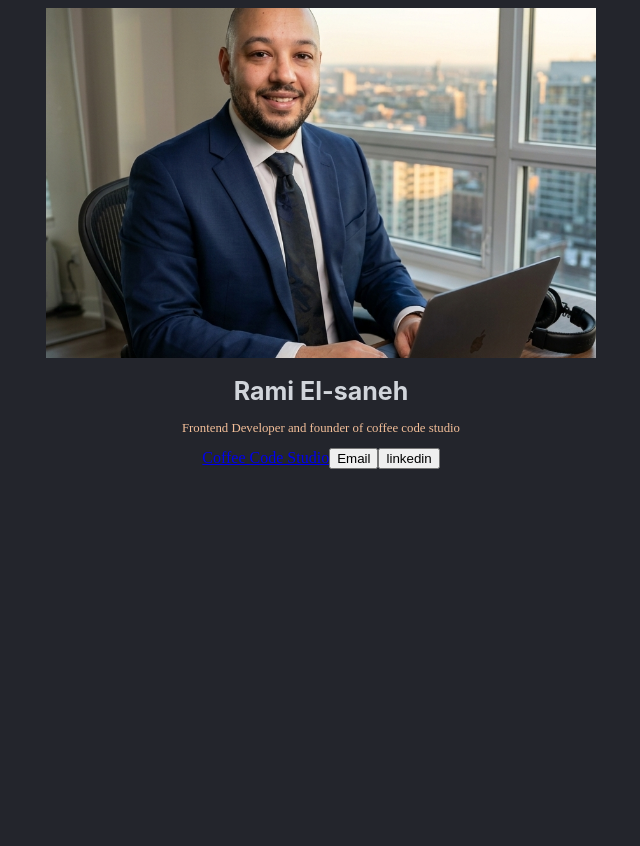
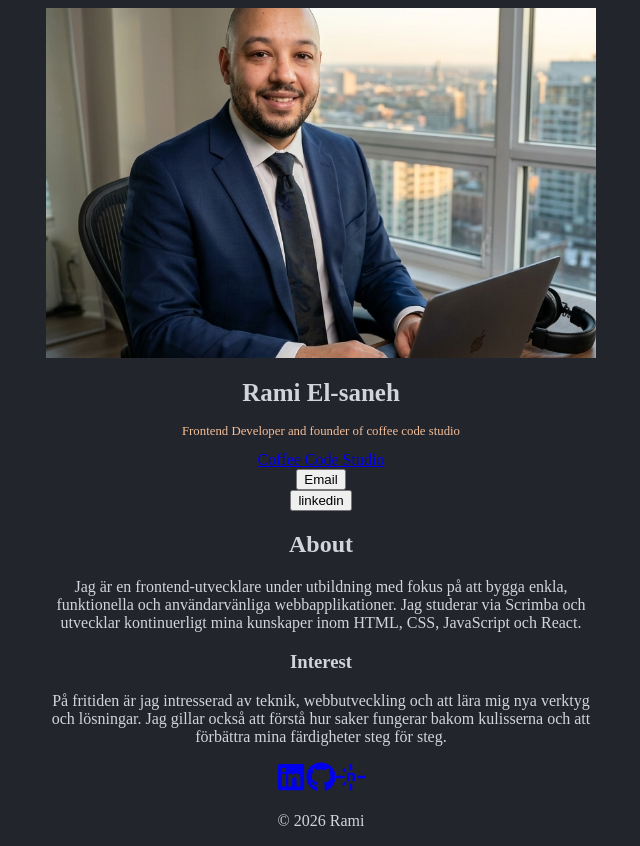
Before and after one commit to CoffeeCodeStudio/Digital-business-card-react, a React (Vite) app in the folder mitt-projekt/: page / in a window 1280 px wide. Shown: the whole page, without its empty margins (319-959 px from the left). Before the commit the page ends 800 px from the top, so only its background shows below. Built offline with nearby package versions, Linux system fonts and the light colour scheme.

Commit message:
added footer, about and some more about content

```diff
--- /dev/null
+++ b/mitt-projekt/src/About.jsx
@@ -0,0 +1,12 @@
+export default function About() {
+	return(
+		<div className="about">
+			<h2>
+				About
+			</h2>
+			<p>
+				Jag är en frontend-utvecklare under utbildning med fokus på att bygga enkla, funktionella och användarvänliga webbapplikationer. Jag studerar via Scrimba och utvecklar kontinuerligt mina kunskaper inom HTML, CSS, JavaScript och React.
+			</p>
+		</div>
+	)
+}
--- a/mitt-projekt/src/App.jsx
+++ b/mitt-projekt/src/App.jsx
@@ -1,8 +1,15 @@
+import About from "./About.jsx"
 import Info from "./Info"
+import Interest from "./Interest.jsx"
+import Footer from "./Footer.jsx"
+
 export default function App() {
 	return (
 		<div className="app-container">
 			<Info />
+			<About />
+			<Interest />
+			<Footer />
 		</div>
 	)
 }
--- /dev/null
+++ b/mitt-projekt/src/Footer.jsx
@@ -0,0 +1,26 @@
+import { FaLinkedin, FaGithub } from 'react-icons/fa'; // Lägg till denna!
+import { SiNetlify } from 'react-icons/si';           // Lägg till denna!
+
+export default function Footer() {
+  return (
+    <footer className="footer">
+      <div className="footer-icons">
+
+        {/* LinkedIn - Glöm inte att lägga till denna länk också om du vill ha den */}
+        <a href="https://linkedin.com/in/DITT-NAMN" target="_blank" rel="noreferrer" aria-label="LinkedIn">
+          <FaLinkedin size={30} />
+        </a>
+
+        <a href="https://github.com/DITT-ANVÄNDARNAMN" target="_blank" rel="noreferrer" aria-label="GitHub">
+          <FaGithub size={30} />
+        </a>
+
+        <a href="https://app.netlify.com/teams/DITT-NAMN" target="_blank" rel="noreferrer" aria-label="Netlify">
+          <SiNetlify size={30} />
+        </a>
+
+      </div>
+      <p>&copy; 2026 Rami</p>
+    </footer>
+  );
+}
--- a/mitt-projekt/src/Info.jsx
+++ b/mitt-projekt/src/Info.jsx
@@ -12,12 +12,14 @@ export default function Info() {
 			<a href="https://coffeecodestudio.se">
 			Coffee Code Studio
 			</a>
+
 				<button>
 					Email
 				</button>
 				<button>
 					linkedin
 				</button>
+
 		</div>
 	)
 }
--- /dev/null
+++ b/mitt-projekt/src/Interest.jsx
@@ -0,0 +1,12 @@
+export default function About() {
+	return (
+		<div>
+			<h3>
+				Interest
+			</h3>
+			<p>
+				På fritiden är jag intresserad av teknik, webbutveckling och att lära mig nya verktyg och lösningar. Jag gillar också att förstå hur saker fungerar bakom kulisserna och att förbättra mina färdigheter steg för steg.
+			</p>
+		</div>
+	)
+}
--- a/mitt-projekt/src/index.css
+++ b/mitt-projekt/src/index.css
@@ -1,15 +1,12 @@
 body {
 	background-color: #23252C;
-
+	color: #D1D5DB;
 }
+/*card info section*/
 h1 {
-	color: #D1D5DB;
-	font-family: Inter;
 	font-weight: 700;
 	font-style: Bold;
 	font-size: 1.5625rem;
-	line-height: 100%;
-	letter-spacing: 0%;
 }
 .app-container {
 	max-width: 550px;
@@ -25,3 +22,12 @@ img {
   height: 350px;
   object-fit: cover;
 }
+.card_info {
+
+}
+button {
+	display: flex;
+
+	margin: 0 auto;
+
+}
```
Lines whose indentation alone changed are shown as unchanged.
